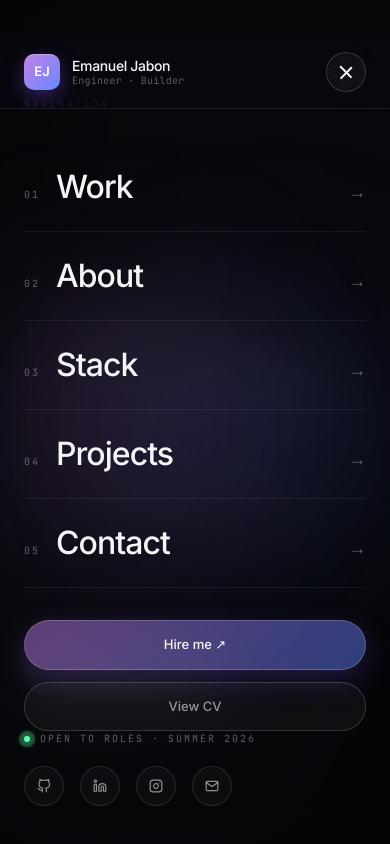
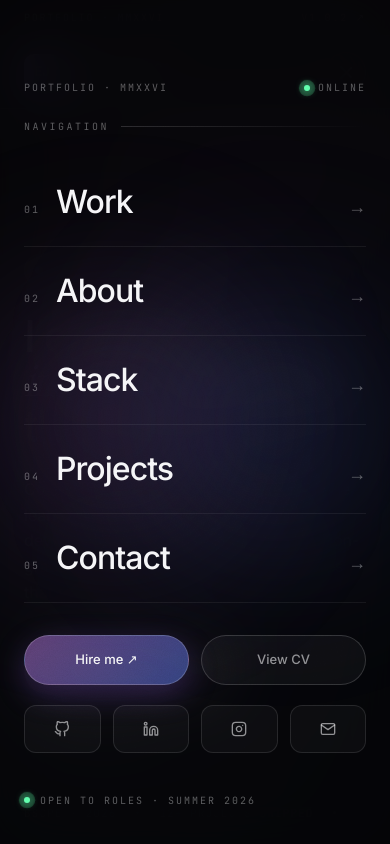
Before and after one commit to vv4nity/emanueljabon_portfolio, a Next.js app: page / in a window 390 px wide. Both pictures are taken after a click on the button "Open menu". Shown: the top 844 px of the page. Built offline with nearby package versions, Linux system fonts and the light colour scheme.

Commit message:
Fix mobile menu scroll lock, redesign layout, update real social URLs

```diff
--- a/src/components/Nav.tsx
+++ b/src/components/Nav.tsx
@@ -24,15 +24,28 @@ const socials = [
 export function Nav() {
   const [open, setOpen] = useState(false);
 
-  // Lock body scroll when menu is open
+  // Lock body scroll when menu is open (iOS-safe via position:fixed)
   useEffect(() => {
-    if (open) {
-      document.body.style.overflow = 'hidden';
-    } else {
-      document.body.style.overflow = '';
-    }
+    if (!open) return;
+    const scrollY = window.scrollY;
+    const body = document.body;
+    const prev = {
+      position: body.style.position,
+      top: body.style.top,
+      width: body.style.width,
+      overflow: body.style.overflow,
+    };
+    body.style.position = 'fixed';
+    body.style.top = `-${scrollY}px`;
+    body.style.width = '100%';
+    body.style.overflow = 'hidden';
+
     return () => {
-      document.body.style.overflow = '';
+      body.style.position = prev.position;
+      body.style.top = prev.top;
+      body.style.width = prev.width;
+      body.style.overflow = prev.overflow;
+      window.scrollTo(0, scrollY);
     };
   }, [open]);
 
@@ -131,7 +144,7 @@ export function Nav() {
             animate={{ opacity: 1 }}
             exit={{ opacity: 0 }}
             transition={{ duration: 0.3 }}
-            className="fixed inset-0 z-40 md:hidden"
+            className="fixed inset-0 z-[60] overflow-y-auto md:hidden"
             style={{ background: 'rgba(5,5,7,0.92)', backdropFilter: 'blur(28px)' }}
           >
             {/* Ambient glow */}
@@ -153,13 +166,30 @@ export function Nav() {
             />
 
             {/* Content */}
-            <div className="relative flex h-full flex-col px-6 pb-10 pt-24">
+            <div className="relative flex min-h-full flex-col px-6 pb-10 pt-20">
+              {/* Top status row — mirrors the desktop TopBar so users have orientation inside the menu */}
+              <motion.div
+                initial={{ opacity: 0, y: -6 }}
+                animate={{ opacity: 1, y: 0 }}
+                transition={{ duration: 0.4, delay: 0.04 }}
+                className="mb-6 flex items-center justify-between font-mono text-[10px] uppercase tracking-[0.2em] text-text-faint"
+              >
+                <span>Portfolio · MMXXVI</span>
+                <span className="inline-flex items-center gap-2">
+                  <span className="relative flex h-1.5 w-1.5">
+                    <span className="absolute -inset-[3px] animate-pulse-ring rounded-full bg-signal opacity-30" />
+                    <span className="relative h-1.5 w-1.5 rounded-full bg-signal shadow-[0_0_8px_#5EFFAA]" />
+                  </span>
+                  Online
+                </span>
+              </motion.div>
+
               {/* Section label */}
               <motion.div
                 initial={{ opacity: 0, y: -6 }}
                 animate={{ opacity: 1, y: 0 }}
-                transition={{ duration: 0.4, delay: 0.05 }}
-                className="mb-8 flex items-center gap-3 font-mono text-[10px] uppercase tracking-[0.25em] text-text-faint"
+                transition={{ duration: 0.4, delay: 0.08 }}
+                className="mb-6 flex items-center gap-3 font-mono text-[10px] uppercase tracking-[0.25em] text-text-faint"
               >
                 <span>Navigation</span>
                 <span
@@ -205,17 +235,17 @@ export function Nav() {
                 ))}
               </nav>
 
-              {/* CTAs */}
+              {/* CTAs — side by side */}
               <motion.div
                 initial={{ opacity: 0, y: 12 }}
                 animate={{ opacity: 1, y: 0 }}
                 transition={{ duration: 0.5, delay: 0.45 }}
-                className="mt-8 flex flex-col gap-3"
+                className="mt-8 grid grid-cols-2 gap-3"
               >
                 <Link
                   href="/#contact"
                   onClick={closeMenu}
-                  className="inline-flex items-center justify-center gap-2 rounded-full px-6 py-3.5 text-[13px] font-medium text-text"
+                  className="inline-flex items-center justify-center gap-2 rounded-full px-5 py-3.5 text-[13px] font-medium text-text"
                   style={{
                     background:
                       'linear-gradient(135deg, rgba(193,123,232,0.45), rgba(96,128,255,0.45))',
@@ -228,45 +258,46 @@ export function Nav() {
                 <Link
                   href={personal.cvUrl}
                   onClick={closeMenu}
-                  className="inline-flex items-center justify-center gap-2 rounded-full border-[0.5px] border-white/15 bg-white/[0.04] px-6 py-3.5 text-[13px] font-medium text-text-dim"
+                  className="inline-flex items-center justify-center gap-2 rounded-full border-[0.5px] border-white/15 bg-white/[0.04] px-5 py-3.5 text-[13px] font-medium text-text-dim"
                 >
                   View CV
                 </Link>
               </motion.div>
 
+              {/* Social icons row */}
+              <motion.div
+                initial={{ opacity: 0, y: 12 }}
+                animate={{ opacity: 1, y: 0 }}
+                transition={{ duration: 0.5, delay: 0.55 }}
+                className="mt-5 grid grid-cols-4 gap-3"
+              >
+                {socials.map((s) => (
+                  <a
+                    key={s.label}
+                    href={s.href}
+                    target="_blank"
+                    rel="noreferrer"
+                    aria-label={s.label}
+                    className="flex h-12 items-center justify-center rounded-xl border-[0.5px] border-white/10 bg-white/[0.03] text-text-dim transition-all hover:border-white/20 hover:text-text"
+                  >
+                    <s.icon size={16} />
+                  </a>
+                ))}
+              </motion.div>
+
               {/* Footer block */}
-              <div className="mt-auto">
+              <div className="mt-auto pt-10">
                 <motion.div
                   initial={{ opacity: 0 }}
                   animate={{ opacity: 1 }}
-                  transition={{ duration: 0.5, delay: 0.55 }}
-                  className="mb-5 flex items-center gap-2.5 font-mono text-[10px] uppercase tracking-[0.2em] text-text-faint"
+                  transition={{ duration: 0.5, delay: 0.65 }}
+                  className="flex items-center gap-2.5 font-mono text-[10px] uppercase tracking-[0.2em] text-text-faint"
                 >
                   <span className="relative flex h-1.5 w-1.5">
                     <span className="absolute -inset-[3px] animate-pulse-ring rounded-full bg-signal opacity-30" />
                     <span className="relative h-1.5 w-1.5 rounded-full bg-signal shadow-[0_0_8px_#5EFFAA]" />
                   </span>
                   {personal.availability}
-                </motion.div>
-
-                <motion.div
-                  initial={{ opacity: 0 }}
-                  animate={{ opacity: 1 }}
-                  transition={{ duration: 0.5, delay: 0.6 }}
-                  className="flex items-center gap-4"
-                >
-                  {socials.map((s) => (
-                    <a
-                      key={s.label}
-                      href={s.href}
-                      target="_blank"
-                      rel="noreferrer"
-                      aria-label={s.label}
-                      className="flex h-10 w-10 items-center justify-center rounded-full border-[0.5px] border-white/10 bg-white/[0.03] text-text-dim transition-all hover:border-white/20 hover:text-text"
-                    >
-                      <s.icon size={14} />
-                    </a>
-                  ))}
                 </motion.div>
               </div>
             </div>
--- a/src/data/content.ts
+++ b/src/data/content.ts
@@ -9,9 +9,9 @@ export const personal = {
   location: 'Manila, PH',
   timezone: 'GMT+8',
   email: 'emanueljabon18@gmail.com',
-  github: 'https://github.com/yourusername',
-  linkedin: 'https://linkedin.com/in/yourusername',
-  instagram: 'https://instagram.com/yourusername',
+  github: 'https://github.com/vv4nity',
+  linkedin: 'https://linkedin.com/in/emanueljabon',
+  instagram: 'https://instagram.com/vv4nity',
   cvUrl: '/cv', // in-app viewer page
   cvFile: '/Emanuel_Jabon_CV.pdf', // actual PDF file in public/
   cvUpdated: 'May 2026',
```
